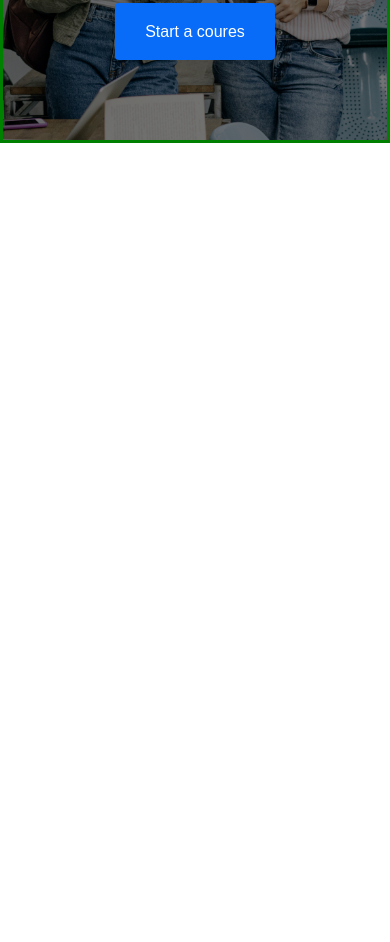
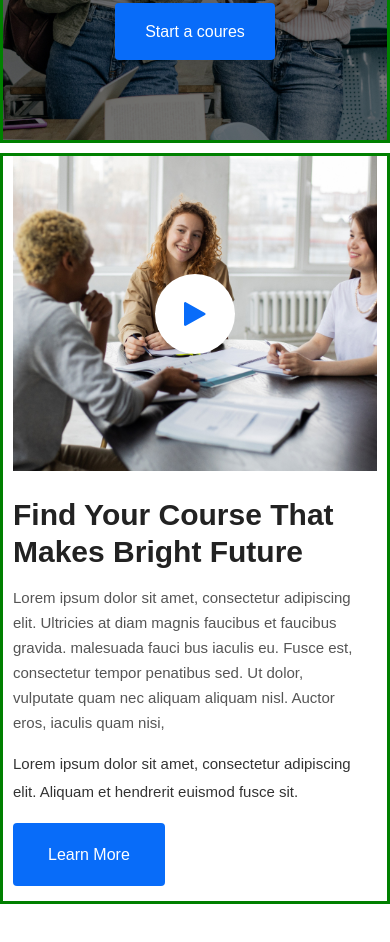
Before and after one commit to BigHeadliner/onlinelerning, a plain HTML site: page index.html in a window 390 px wide. Shown: the part 450-1392 px from the top of the page. Before the commit the page ends 844 px from the top, so only its background shows below. Drawn offline with Linux system fonts and the light colour scheme.

Commit message:
video section responsive

```diff
--- a/index.html
+++ b/index.html
@@ -100,7 +100,7 @@
 
     </header>
 
-    <!-- <section class="video">
+ <section class="video">
         <div class="container">
             <div class="video__inner">
 
@@ -134,7 +134,7 @@
         </div>
     </section>
 
-    <section class="how-it-work">
+       <!-- <section class="how-it-work">
         <div class="container">
           <h2 class="how-it-work__title">
              How It Work
--- a/scss/_media.scss
+++ b/scss/_media.scss
@@ -32,6 +32,18 @@
     .header .header-top .header-top__inner .user-nav {
         margin-left: 0;
     }
+
+     // ---- video ----//
+
+   .video__text-content{
+    padding-right: 10px;
+   }
+
+
+   .video__title {
+    font-size: 45px;
+    line-height: 50px;
+ }
 
 }
 
@@ -110,6 +122,21 @@
         padding: 56px 25px;
     }
 
+    // ---- video ----//
+
+    .video__title {
+        font-size: 35px;
+        line-height: 45px;
+    }
+
+    .video__text {
+        font-size: 15px;
+    }
+
+    .video__bigger-text {
+        font-size: 15px;
+    }
+
 }
 
 
@@ -174,6 +201,18 @@
         bottom: -59px;
         left: auto;
         right: auto;
+    }
+
+    // ---- video ----//
+
+    .video__title {
+        font-size: 30px;
+        line-height: 37px;
+        margin-top: 10px;
+    }
+
+    .video__bigger-text {
+       margin-bottom: 33px;
     }
 
 }
@@ -248,11 +287,43 @@
         padding: 3px 5px;
     }
 
+    // ---- video ----//
+
+    .video__inner {
+        flex-wrap: wrap-reverse;
+    }
+
+    .video__video-content {
+        max-width: 100%;
+    }
+
+    .video__text-content {
+        max-width: 100%;
+
+        .video__title {
+            margin-top: 15px;
+        }
+
+        .video__text,
+        .video__bigger-text {
+         max-width: 100%;
+        }
+
+       .video__btn{
+        display: inline-block;
+        margin-bottom: 15px;
+       }
+
+    }
 }
 
 @media(max-width: 555px) {
 
     // ---- header ----//
+
+    .header-main {
+        margin-bottom: 0px;
+    }
 
     .header .header-top .header-top__inner {
         padding: 25px 0;
@@ -272,6 +343,21 @@
 
   .header-main__numbers{
     display:none;
+   }
+
+    // ---- video ----//
+
+   .video {
+    padding-top: 10px;
+
+   .video__video-content{
+     height: 350px;
+    }
+
+    .video__title{
+        margin-top: 25px;
+    }
+
    }
 
 }
@@ -316,6 +402,12 @@
     margin-bottom: 100px;
   }
 
+  // ---- video ----//
+
+  .video__bigger-text {
+    margin-bottom: 17px;
+ }
+
 }
 
 @media(max-width: 420px) {
@@ -341,6 +433,17 @@
   .header-main__btn {
     margin-bottom: 80px;
 }
+
+  // ---- video ----//
+
+.video .video__video-content {
+    height: 315px;
+ }
+
+ .video__title{
+    margin-bottom: 15px;
+ }
+
 }
 
 
@@ -372,4 +475,10 @@
         margin-bottom: 50px;
     }
 
+     // ---- video ----//
+
+    .video .video__video-content{
+        height: 270px;
+    }
+
 }
```
Also changed, not shown: css/style.min.css.
